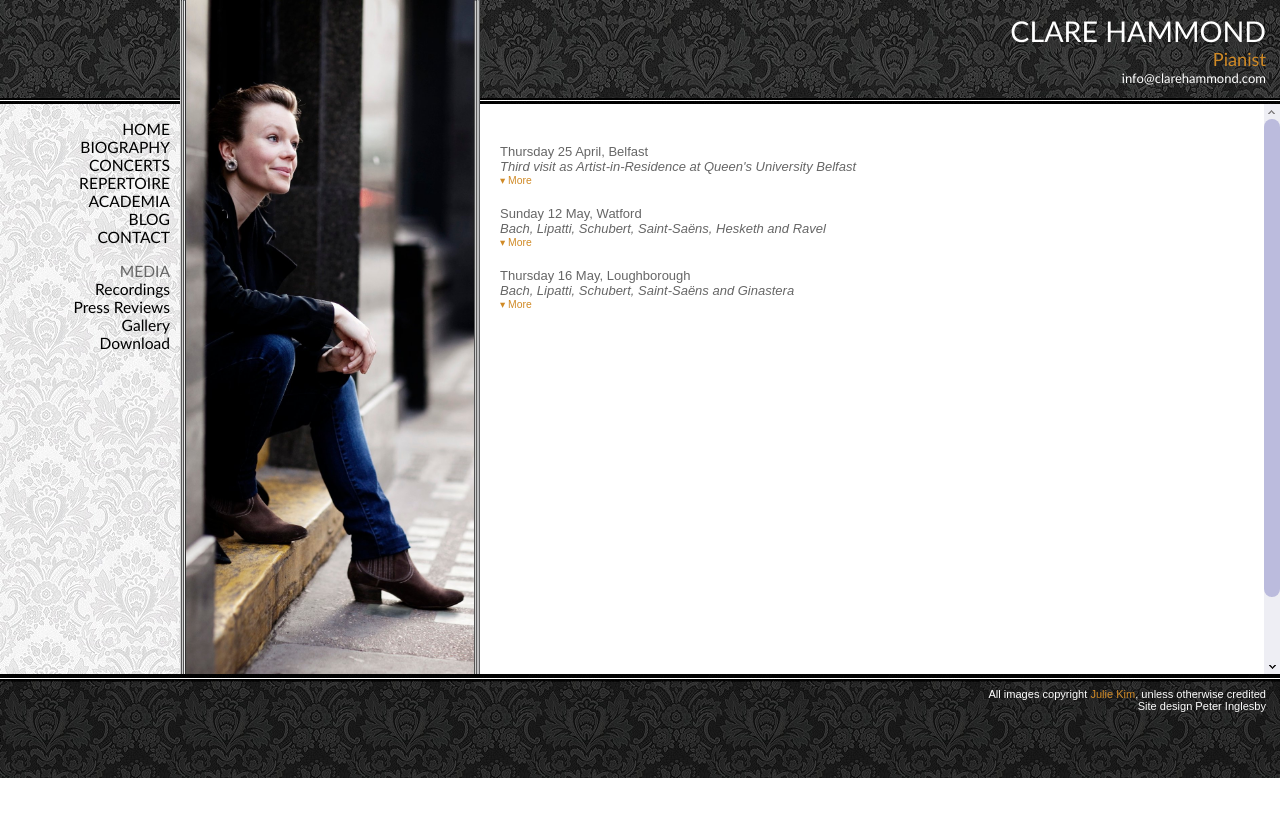
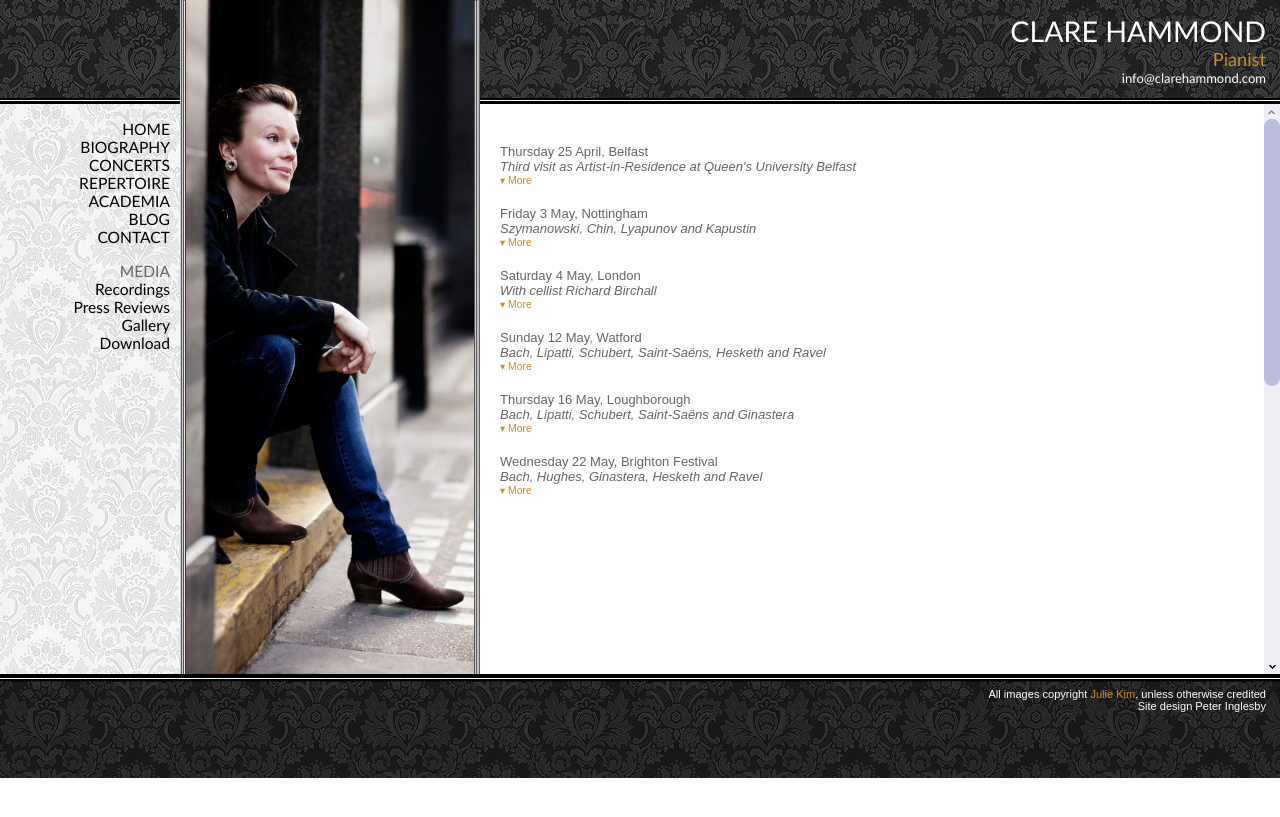
Before and after one commit to hammonc/clarehammond.com, a Jekyll site: the page built from concerts-to-add.html, in a window 1280 px wide. Shown: the top 817 px of the page. Built offline with Jekyll 4.4.1, drawn with Linux system fonts in a browser that asks for light colours.

Commit message:
biog and academic udpates

```diff
--- a/academia.html
+++ b/academia.html
@@ -4,11 +4,11 @@ image: academia.jpg
 ---
 
 <h3 class="page-heading">ACADEMIA</h3>
-<p>Clare has just completed a Doctorate in Musical Arts under Professor Rhian Samuel at City University London and Ronan O'Hora at the Guildhall School of Music & Drama. Her thesis on twentieth-century left-hand piano concertos explores discourses surrounding the body, disability, virtuosity, and the respective roles of composer and performer. Clare completed her undergraduate studies at Cambridge University, where she gained a double first, and received a full award for her postgraduate studies from the Arts and Humanities Research Council.</p>
+<p>Clare recently completed a Doctorate in Musical Arts under Professor Rhian Samuel at City University London and Ronan O'Hora at the Guildhall School of Music & Drama. Her thesis on twentieth-century left-hand piano concertos explores discourses surrounding the body, disability, virtuosity, and the respective roles of composer and performer. Clare completed her undergraduate studies at Cambridge University, where she gained a double first, and received a full award for her postgraduate studies from the Arts and Humanities Research Council.</p>
 
-<p>Clare has presented conference papers at the universities of Cambridge, Manchester, York, Lancaster and Liverpool Hope, and has given lecture recitals as part of research series at the Royal College of Music and the Guildhall School of Music & Drama. She is to publish a paper on Benjamin Britten and Paul Wittgenstein in the forthcoming volume <em>Benjamin Britten: echoes of time and place</em>, and was convenor for the RMA Study Day '<a href="http://performingmusicology.org.uk/" target="_blank">Performing Musicology</a>' which took place at City University London on June 17th 2011.</p>
+<p>Clare has presented conference papers at the universities of Cambridge, Manchester, York, Lancaster and Liverpool Hope, and has given lecture recitals as part of research series at the Royal College of Music and the Guildhall School of Music & Drama. She was convenor for the RMA Study Day 'Performing Musicology' which took place at City University London on June 17th 2011 and, in recent months, has given lectures at Oxford, Manchester and Surrey Universities.</p>
 
-<p>Clare currently supervises at the University of Cambridge in Music Analysis and Performance Studies, regularly directs performance workshops for undergraduate and masters students at universities across the UK, and has led a seminar on Performance Studies for Master's students at City University London. She will take up position as Artist in Residence at Queen's University Belfast in October 2012.</p>
+<p>Clare currently supervises at the University of Cambridge in Performance Studies, regularly directs performance workshops for undergraduate and masters students at universities across the UK, and has led a seminar on Performance Studies for Master's students at City University London. She is Artist-in-Residence at Queen's University Belfast this academic year.</p>
 
 <p>&#9656; Click to see <a href="academic-events.html" class="popupwindow" rel="height:550,width:750,scrollbars:1,status:1,resizable:0">upcoming events</a>.</p>
 <p>&#9656; Read a summary of Clare's <a href="doctoral-thesis.html" class="popupwindow" rel="height:550,width:750,scrollbars:1,status:1,resizable:0">doctoral thesis</a>.</p>
--- a/biography.html
+++ b/biography.html
@@ -12,7 +12,7 @@ image: biog.jpg
 <div class="concealed">
   <p>Clare recently completed a five-date concert tour taking in St George's Hall Bristol, the Queen's Hall Edinburgh, and culminating at the Wigmore Hall London. The final concert was broadcast by BBC Radio 3 as part of their 'Live in Concert' programme and her performance of Ravel's <em>Le Tombeau de Couperin</em> was chosen as one of their Classical Highlights. Clare released her debut CD of British contemporary piano music in 2012 for Prima Facie Records, and recently appeared on BBC Radio 3's 'In Tune' to promote the disc. In October she visited Radio Ulster to discuss recently discovered pieces by Hamilton Harty, of which she gave the world premiere in her inaugural recital as Artist-in-Residence at Queen's University Belfast, while 2013 opened with a broadcast of six études by Unsuk Chin on BBC Radio 3's 'Hear and Now'.</p>
 
-  <p> Forthcoming highlights include the premieres of works written especially for Clare by composers Kenneth Hesketh and Robert Saxton at the Cheltenham and City of London Festivals, performances at Brighton and Presteigne Festivals, a recital at the Wigmore Hall, and two BBC broadcasts. Keen to collaborate with composers, Clare premiered <em>Aquarelles</em>, a series of five miniatures commissioned to commemorate Debussy's 150th birthday from composers James Francis Brown, Peter Fribbins, Alan Mills, David Matthews and Robin Walker in 2012. An active chamber musician, Clare has worked with Andrew Kennedy, Jennifer Pike, Philippe Graffin, Lawrence Power, Ruth Palmer, Tatiana Berman and the Endellion, Dante and Benaïm String Quartets. She performs regularly with the flautist Ana de la Vega as the 'Duo Dounia' and with the Goldfield Ensemble. </p>
+  <p> Forthcoming highlights include the premieres of works written especially for Clare by composers Kenneth Hesketh and Robert Saxton at the Cheltenham and City of London Festivals, performances at Brighton and Presteigne Festivals, recitals at the Wigmore and Bridgewater Halls, and two BBC broadcasts. Keen to collaborate with composers, Clare premiered <em>Aquarelles</em>, a series of five miniatures commissioned to commemorate Debussy's 150th birthday from composers James Francis Brown, Peter Fribbins, Alan Mills, David Matthews and Robin Walker in 2012. An active chamber musician, Clare has worked with Andrew Kennedy, Jennifer Pike, Philippe Graffin, Lawrence Power, Ruth Palmer, Tatiana Berman and the Endellion, Dante and Benaïm String Quartets. She performs regularly with the flautist Ana de la Vega as the 'Duo Dounia' and with the Goldfield Ensemble. </p>
 
   <p>Eager to extend the boundaries of traditional concert life, Clare is intrigued by new perspectives that musicological study can bring to bear on performance. She has just completed a doctorate on twentieth-century left-hand piano concertos and was convenor for the RMA Study Day Performing Musicology, held at City University London in June 2011. Clare is in demand as a speaker and has been invited to give presentations at Oxford, Manchester, and Surrey Universities in the coming season. On the concert circuit, she enjoys introducing recitals, pre and post concert talks and giving lecture recitals and workshops to audiences of all levels.</p>
 
--- a/concerts-to-add.html
+++ b/concerts-to-add.html
@@ -21,13 +21,48 @@ image: concerts.jpg
     <p>Dutilleux - Piano Sonata</p>
   </div>
   <div class="listing-details concealed">
-    <p>Tickets ??? concessions available <a href="http://www.movingonmusic.com/" target="_blank">online</a>, or from the Queen's University Welcome Centre.</p>
-    <p>Time?, The Harty Room, Music Building, Queen's University Belfast main site BT7 1NN</p>
+    <p>Tickets £12 / £10 available <a href="http://www.movingonmusic.co.uk/" target="_blank">online</a>, on 028 9097 5337 or from the General Office in the Music Building.</p>
+    <p>7.30pm, The Harty Room, Music Building, Queen's University Belfast main site BT7 1NN</p>
   </div>
   <span class="more">&#9662; <a href="">More</a></span>
   <span class="less">&#9652; <a href="">Less</a></span>
 </div>
 
+<div class="listing">
+  <div class="listing-heading">Friday 3 May, Nottingham</div>
+  <div class="listing-trailer">Szymanowski, Chin, Lyapunov and Kapustin</div>
+  <div class="listing-details concealed">
+    <p>Szymanowski - Études, Op. 33</p>
+    <p>Chin - Études, Nos. 1, 2, 3 and 5</p>
+    <p>Lyapunov - 'Nuit d'été' and 'Têmpete'</p>
+    <p>Kapustin - Selection from Five Studies in Different Intervals</p>
+  </div>
+  <div class="listing-details concealed">
+    <p>Nottingham University, 'Rush Hour Concerts' Series</p>
+    <p>Free entrance</p>
+    <p>5pm, The Lakeside Arts Centre, Nottingham University, University Boulevard, NG7 2RD</p>
+  </div>
+  <span class="more">&#9662; <a href="">More</a></span>
+  <span class="less">&#9652; <a href="">Less</a></span>
+</div>
+
+<div class="listing">
+  <div class="listing-heading">Saturday 4 May, London</div>
+  <div class="listing-trailer">With cellist Richard Birchall</div>
+  <div class="listing-details concealed">
+    <p>Barber - Sonata Op. 6</p>
+    <p>Beethoven - Sonata in C major, Op. 102 No. 1</p>
+    <p>Britten - Suite No. 1 (for cello solo)</p>
+    <p>Brahms - Sonata No. 2 in F major, Op. 99</p>
+  </div>
+  <div class="listing-details concealed">
+    <p>For the Ravenscroft Recitals Series</p>
+    <p>Tickets ???</p>
+    <p>Time?, Venue?</p>
+  </div>
+  <span class="more">&#9662; <a href="">More</a></span>
+  <span class="less">&#9652; <a href="">Less</a></span>
+</div>
 
 <div class="listing">
   <div class="listing-heading">Sunday 12 May, Watford</div>
@@ -66,3 +101,21 @@ image: concerts.jpg
   <span class="more">&#9662; <a href="">More</a></span>
   <span class="less">&#9652; <a href="">Less</a></span>
 </div>
+
+<div class="listing">
+  <div class="listing-heading">Wednesday 22 May, Brighton Festival</div>
+  <div class="listing-trailer">Bach, Hughes, Ginastera, Hesketh and Ravel</div>
+  <div class="listing-details concealed">
+    <p>Bach - Italian Concerto, BWV 971</p>
+    <p>Hughes - Orchids No. 5</p>
+    <p>Ginastera - Danzas Argentinas, Op. 2</p>
+    <p>Hesketh - Selection from Horae pro clara</p>
+    <p>Ravel - Le Tombeau de Couperin</p>
+  </div>
+  <div class="listing-details concealed">
+    <p>NOT TO BE RELEASED UNTIL PRESS LAUNCH IN FEB. ASK GILL K FOR DETAILS. Tickets?</p>
+    <p>Time? Venue?</p>
+  </div>
+  <span class="more">&#9662; <a href="">More</a></span>
+  <span class="less">&#9652; <a href="">Less</a></span>
+</div>
```
Also changed, not shown: 2 other files.
